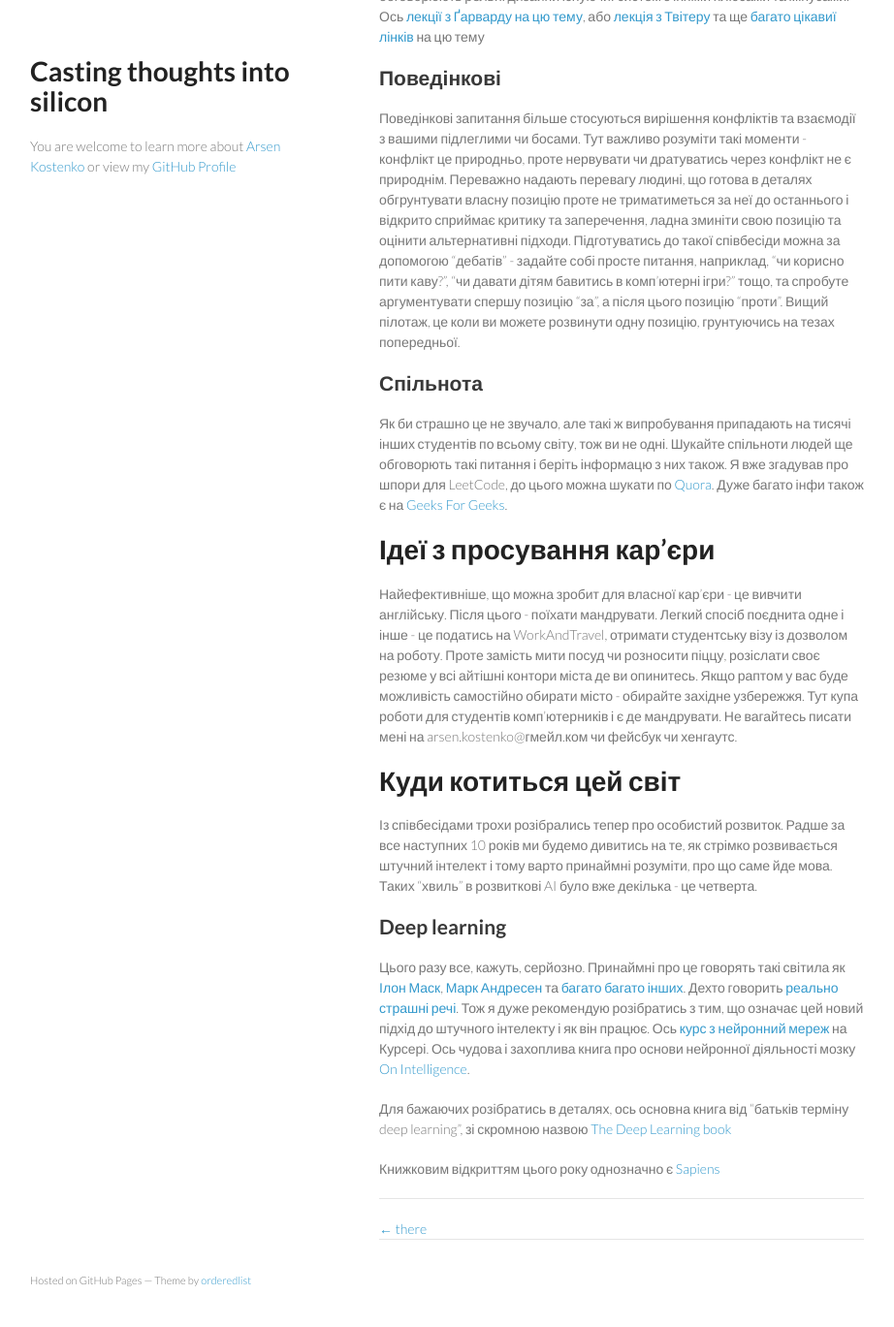
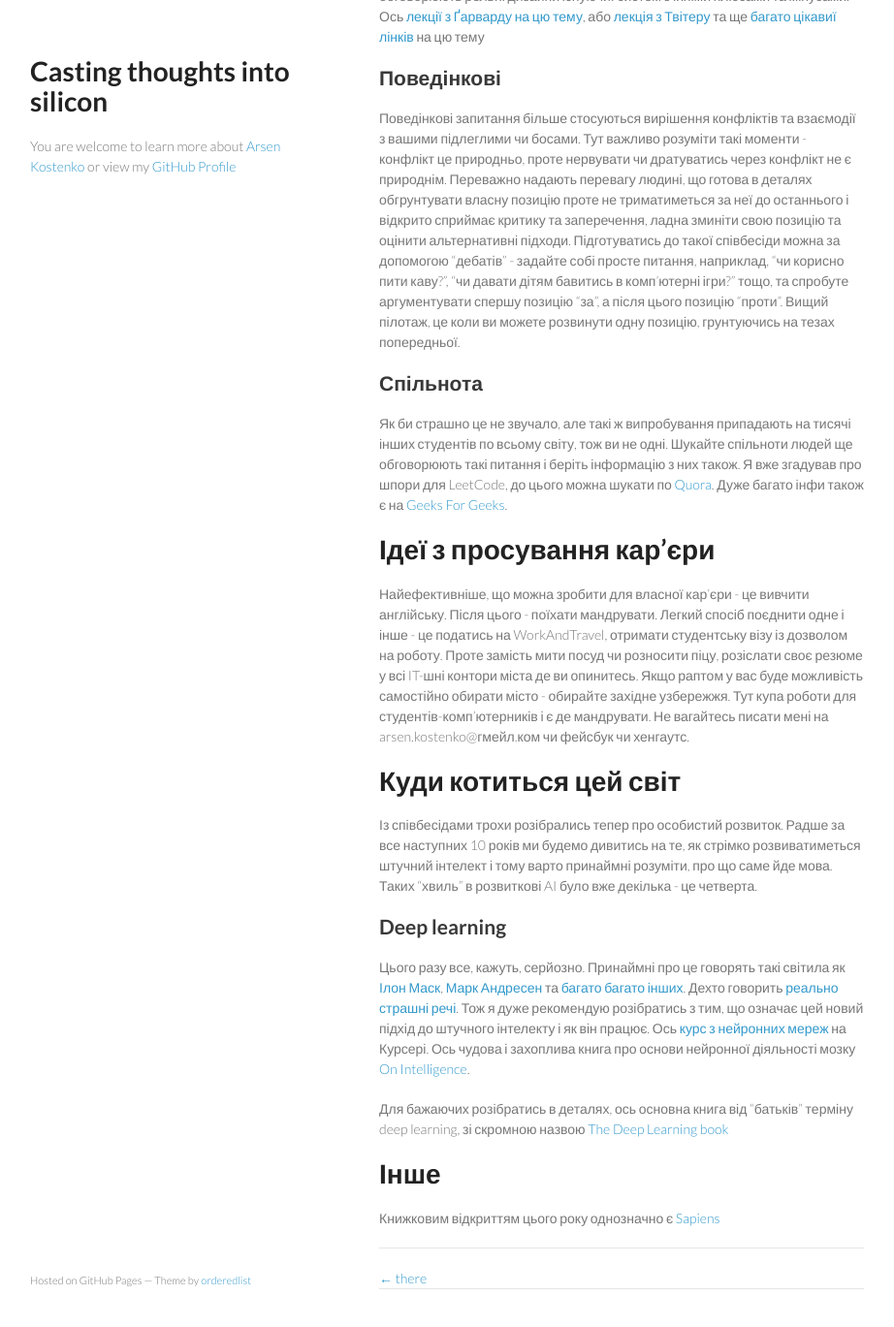
Before and after one commit to kosty/kosty.github.com, a Jekyll site: the page built from _posts/2016-10-08-Must-reads-for-cs-grads.markdown, in a window 1280 px wide and 1400 px high, scrolled down 1494 px. Shown: the top 1369 px of the window at 97% size, without its empty margins (179-1101 px from the left). Built offline with Jekyll 4.4.1, drawn with Linux system fonts in a browser that asks for light colours; Markdown is read by kramdown in place of the engine named in the settings; some of the changed text lies outside the part shown.

Commit message:
more spell checking

```diff
--- a/_posts/2016-10-08-Must-reads-for-cs-grads.markdown
+++ b/_posts/2016-10-08-Must-reads-for-cs-grads.markdown
@@ -21,7 +21,7 @@ summary: Вчити англійську, вчити основи алгорит
 * [Дизайн системи](https://www.hiredintech.com/courses/system-design)
 * [Geeks For Geeks](http://www.geeksforgeeks.org/)
 * [The Deep Learning book](http://www.deeplearningbook.org/)
-* [Курс з нейронний мереж](https://www.coursera.org/learn/neural-networks) on Coursera
+* [Курс з нейронних мереж](https://www.coursera.org/learn/neural-networks) на Coursera
 * [On Intelligence](http://www.onintelligence.org/)
 * [Sapiens](https://en.wikipedia.org/wiki/Sapiens:_A_Brief_History_of_Humankind)
 
@@ -51,20 +51,22 @@ summary: Вчити англійську, вчити основи алгорит
 
 ## Спільнота
 
-Як би страшно це не звучало, але такі ж випробування припадають на тисячі інших студентів по всьому світу, тож ви не одні. Шукайте спільноти людей ще обговорють такі питання і беріть інформацю з них також. Я вже згадував про шпори для LeetCode, до цього можна шукати по [Quora](https://www.quora.com/). Дуже багато інфи також є на [Geeks For Geeks](http://www.geeksforgeeks.org/).
+Як би страшно це не звучало, але такі ж випробування припадають на тисячі інших студентів по всьому світу, тож ви не одні. Шукайте спільноти людей ще обговорюють такі питання і беріть інформацію з них також. Я вже згадував про шпори для LeetCode, до цього можна шукати по [Quora](https://www.quora.com/). Дуже багато інфи також є на [Geeks For Geeks](http://www.geeksforgeeks.org/).
 
 # Ідеї з просування кар'єри
 
-Найефективніше, що можна зробит для власної кар'єри - це вивчити англійську. Після цього - поїхати мандрувати. Легкий спосіб поєднита одне і інше - це податись на WorkAndTravel, отримати студентську візу із дозволом на роботу. Проте замість мити посуд чи розносити піццу, розіслати своє резюме у всі айтішні контори міста де ви опинитесь. Якщо раптом у вас буде можливість самостійно обирати місто - обирайте західне узбережжя. Тут купа роботи для студентів комп'ютерників і є де мандрувати. Не вагайтесь писати мені на arsen.kostenko@гмейл.ком чи фейсбук чи хенгаутс.
+Найефективніше, що можна зробити для власної кар'єри - це вивчити англійську. Після цього - поїхати мандрувати. Легкий спосіб поєднити одне і інше - це податись на WorkAndTravel, отримати студентську візу із дозволом на роботу. Проте замість мити посуд чи розносити піцу, розіслати своє резюме у всі IT-шні контори міста де ви опинитесь. Якщо раптом у вас буде можливість самостійно обирати місто - обирайте західне узбережжя. Тут купа роботи для студентів-комп'ютерників і є де мандрувати. Не вагайтесь писати мені на arsen.kostenko@гмейл.ком чи фейсбук чи хенгаутс.
 
 # Куди котиться цей світ
 
-Із співбесідами трохи розібрались тепер про особистий розвиток. Радше за все наступних 10 років ми будемо дивитись на те, як стрімко розвивається штучний інтелект і тому варто принаймні розуміти, про що саме йде мова. Таких "хвиль" в розвиткові AI було вже декілька - це четверта.
+Із співбесідами трохи розібрались тепер про особистий розвиток. Радше за все наступних 10 років ми будемо дивитись на те, як стрімко розвиватиметься штучний інтелект і тому варто принаймні розуміти, про що саме йде мова. Таких "хвиль" в розвиткові AI було вже декілька - це четверта.
 
 ## Deep learning
 
-Цього разу все, кажуть, серйозно. Принаймні про це говорять такі світила як [Ілон Маск](http://www.theverge.com/2016/6/2/11837566/elon-musk-one-ai-company-that-worries-me), [Марк Андресен](http://www.vox.com/new-money/2016/10/5/13081058/marc-andreessen-ai-future) та [багато](http://fortune.com/ai-artificial-intelligence-deep-machine-learning/) [багато](http://ben-evans.com/benedictevans/2016/6/23/ai-apple-and-google) [інших](http://a16z.com/2016/06/10/ai-deep-learning-machines/). Дехто говорить [реально страшні речі](https://www.ted.com/talks/sam_harris_can_we_build_ai_without_losing_control_over_it?language=en). Тож я дуже рекомендую розібратись з тим, що означає цей новий підхід до штучного інтелекту і як він працює. Ось [курс з нейронний мереж](https://www.coursera.org/learn/neural-networks) на Курсері. Ось чудова і захоплива книга про основи нейронної діяльності мозку [On Intelligence](http://www.onintelligence.org/).
+Цього разу все, кажуть, серйозно. Принаймні про це говорять такі світила як [Ілон Маск](http://www.theverge.com/2016/6/2/11837566/elon-musk-one-ai-company-that-worries-me), [Марк Андресен](http://www.vox.com/new-money/2016/10/5/13081058/marc-andreessen-ai-future) та [багато](http://fortune.com/ai-artificial-intelligence-deep-machine-learning/) [багато](http://ben-evans.com/benedictevans/2016/6/23/ai-apple-and-google) [інших](http://a16z.com/2016/06/10/ai-deep-learning-machines/). Дехто говорить [реально страшні речі](https://www.ted.com/talks/sam_harris_can_we_build_ai_without_losing_control_over_it?language=en). Тож я дуже рекомендую розібратись з тим, що означає цей новий підхід до штучного інтелекту і як він працює. Ось [курс з нейронних мереж](https://www.coursera.org/learn/neural-networks) на Курсері. Ось чудова і захоплива книга про основи нейронної діяльності мозку [On Intelligence](http://www.onintelligence.org/).
 
-Для бажаючих розібратись в деталях, ось основна книга від "батьків терміну deep learning", зі скромною назвою [The Deep Learning book](http://www.deeplearningbook.org/)
+Для бажаючих розібратись в деталях, ось основна книга від "батьків” терміну deep learning, зі скромною назвою [The Deep Learning book](http://www.deeplearningbook.org/)
+
+# Інше
 
 Книжковим відкриттям цього року однозначно є [Sapiens](https://en.wikipedia.org/wiki/Sapiens:_A_Brief_History_of_Humankind)
```
Also changed, not shown: other parts of _posts/2016-10-08-Must-reads-for-cs-grads.markdown (+1 -1 lines).
